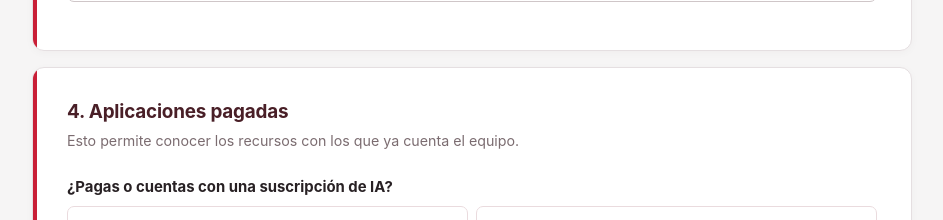
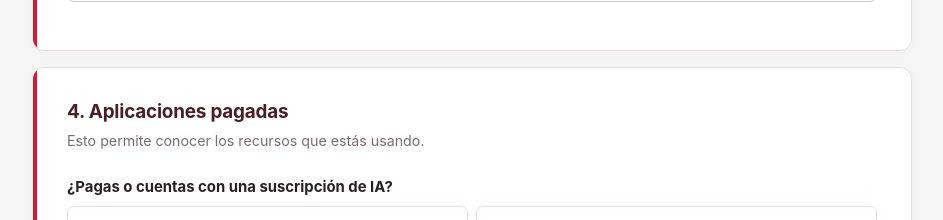
Before and after one commit to ramonreyes-create/levantamiento-docente-csuv, a plain HTML site: page index.html in a window 1280 px wide. Shown: the part 3020-3240 px from the top of the page, without its empty margins (168-1111 px from the left). Drawn offline with Linux system fonts and the light colour scheme.

Commit message:
Update index.html

```diff
--- a/index.html
+++ b/index.html
@@ -74,7 +74,7 @@
         <div class="field"><label class="legend" for="otroUso">Otro uso</label><input id="otroUso" name="otroUso" type="text" placeholder="Describe brevemente"></div>
       </section>
 
-      <section class="card"><h2>4. Aplicaciones pagadas</h2><p class="hint">Esto permite conocer los recursos con los que ya cuenta el equipo.</p>
+      <section class="card"><h2>4. Aplicaciones pagadas</h2><p class="hint">Esto permite conocer los recursos que estás usando.</p>
         <div class="field"><label class="legend">¿Pagas o cuentas con una suscripción de IA?</label><div class="grid"><label class="choice"><input type="radio" name="pagaIA" value="Sí" required> Sí</label><label class="choice"><input type="radio" name="pagaIA" value="No"> No</label></div></div>
         <div id="paidAppWrap" class="field conditional"><label class="legend" for="appPagada">¿Cuál o cuáles?</label><input id="appPagada" name="appPagada" type="text" placeholder="Ej.: ChatGPT Plus, Canva Pro"></div>
       </section>
```
